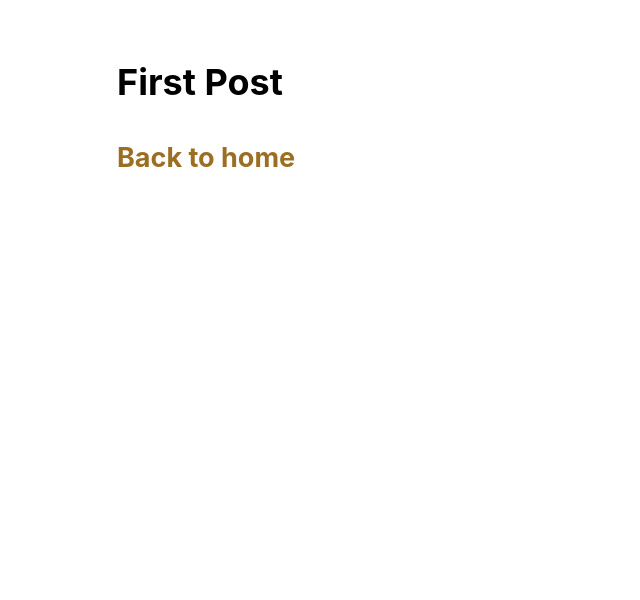
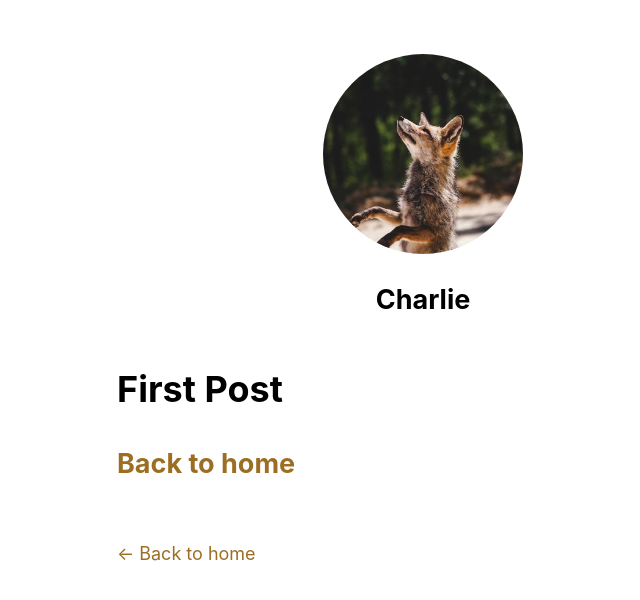
Before and after one commit to tzynwang/nextjs-blog-test, a Next.js app: page /posts/first-post in a window 1280 px wide. Shown: the top 600 px of the page, without its empty margins (217-857 px from the left). Built offline with nearby package versions, Linux system fonts and the light colour scheme.

Commit message:
[feat] update components/layout.js

```diff
--- a/components/layout.js
+++ b/components/layout.js
@@ -1,5 +1,76 @@
+import Head from 'next/head';
+import Image from 'next/image';
+import Link from 'next/link';
+
 import styles from './layout.module.css';
+import utilStyles from '../styles/utils.module.css';
 
-export default function Layout({ children }) {
-  return <div className={styles.container}>{children}</div>;
+const name = 'Charlie';
+export const siteTitle = 'Next.js Blog Tutorial';
+
+export default function Layout({ children, home }) {
+  return (
+    <div className={styles.container}>
+      <Head>
+        <link rel="icon" href="/favicon.ico" />
+        <meta
+          name="description"
+          content="Learn how to build a personal website using Next.js"
+        />
+        <meta
+          property="og:image"
+          content={`https://og-image.vercel.app/${encodeURI(
+            siteTitle
+          )}.png?theme=light&md=0&fontSize=75px&images=https%3A%2F%2Fassets.vercel.com%2Fimage%2Fupload%2Ffront%2Fassets%2Fdesign%2Fnextjs-black-logo.svg`}
+        />
+        <meta name="og:title" content={siteTitle} />
+        <meta name="twitter:card" content="summary_large_image" />
+      </Head>
+      <header className={styles.header}>
+        {home ? (
+          <>
+            <Image
+              priority
+              src="/images/profile.jpg"
+              className={utilStyles.borderCircle}
+              height={144}
+              width={144}
+              objectFit='cover'
+              alt={name}
+            />
+            <h1 className={utilStyles.heading2Xl}>{name}</h1>
+          </>
+        ) : (
+          <>
+            <Link href="/">
+              <a>
+                <Image
+                  priority
+                  src="/images/profile.jpg"
+                  className={utilStyles.borderCircle}
+                  height={200}
+                  width={200}
+                  objectFit='cover'
+                  alt={name}
+                />
+              </a>
+            </Link>
+            <h2 className={utilStyles.headingLg}>
+              <Link href="/">
+                <a className={utilStyles.colorInherit}>{name}</a>
+              </Link>
+            </h2>
+          </>
+        )}
+      </header>
+      <main>{children}</main>
+      {!home && (
+        <div className={styles.backToHome}>
+          <Link href="/">
+            <a>← Back to home</a>
+          </Link>
+        </div>
+      )}
+    </div>
+  );
 }
```
